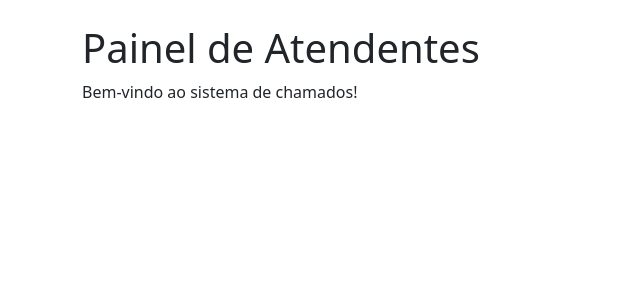
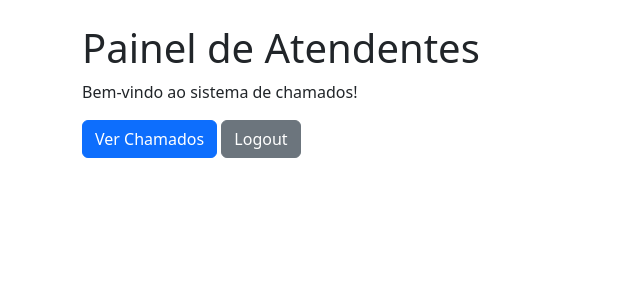
Before and after one commit to brennolsantos/desafio-cloudpark-sistema-chamados, a Django app: template atendentes/templates/index.html in a window 1280 px wide. Shown: the top 300 px of the page, without its empty margins (0-640 px from the left). Run offline with Django 5.2, Linux system fonts and the light colour scheme; the template is opened without the code that fills it, so the values that code supplies are empty; the visitor is signed in with stand-in values (Sample User, id 1).

Commit message:
feat: adicionado logout e corrigido erros no middleware

```diff
--- a/atendentes/templates/atendentes/chamados.html
+++ b/atendentes/templates/atendentes/chamados.html
@@ -3,4 +3,5 @@
 {% block content %}
   <h1>Chamados</h1>
   <p>Bem-vindo à página de chamados.</p>
+  <button class="btn btn-primary" onclick="window.location.href='/autenticacao/logout/'">Logout</button>
 {% endblock %}
--- a/atendentes/templates/index.html
+++ b/atendentes/templates/index.html
@@ -3,4 +3,10 @@
 {% block content %}
   <h1>Painel de Atendentes</h1>
   <p>Bem-vindo ao sistema de chamados!</p>
+  {% if request.user.is_authenticated %}
+    <button class="btn btn-primary" onclick="window.location.href='/atendentes/chamados/'">Ver Chamados</button>
+    <button class="btn btn-secondary" onclick="window.location.href='/autenticacao/logout/'">Logout</button>
+  {% else %}
+    <button class="btn btn-primary" onclick="window.location.href='/autenticacao/login/'">Login</button>
+  {% endif %}
 {% endblock %}
--- a/autenticacao/middleware.py
+++ b/autenticacao/middleware.py
@@ -10,7 +10,7 @@ class AuthMiddleware:
     def __call__(self, request):
         full_url = request.build_absolute_uri()
 
-        if request.user.is_authenticated and '/autenticacao/' in full_url:
+        if request.user.is_authenticated and '/autenticacao/' in full_url and not 'logout' in full_url:
 
             if request.user.tipo_user == 'atendente':
                 return HttpResponseRedirect('/atendentes/chamados/')
--- a/autenticacao/urls.py
+++ b/autenticacao/urls.py
@@ -4,13 +4,14 @@ from rest_framework_simplejwt.views import (
     TokenRefreshView,
 )
 
-from .views import LoginView, RegisterView
+from .views import LoginView, RegisterView, LogoutView
 
 app_name = 'autenticacao'
 
 urlpatterns = [
     path('login/', LoginView.as_view(), name='login'),
     path('registrar/', RegisterView.as_view(), name='registrar'),
+    path('logout/', LogoutView.as_view(), name='logout'),
     path('api/token/', TokenObtainPairView.as_view(), name='token_obtain_pair'),
     path('api/token/refresh/', TokenRefreshView.as_view(), name='token_refresh'),
 ]
```
Also changed, not shown: autenticacao/views.py (+9 -1 lines).
